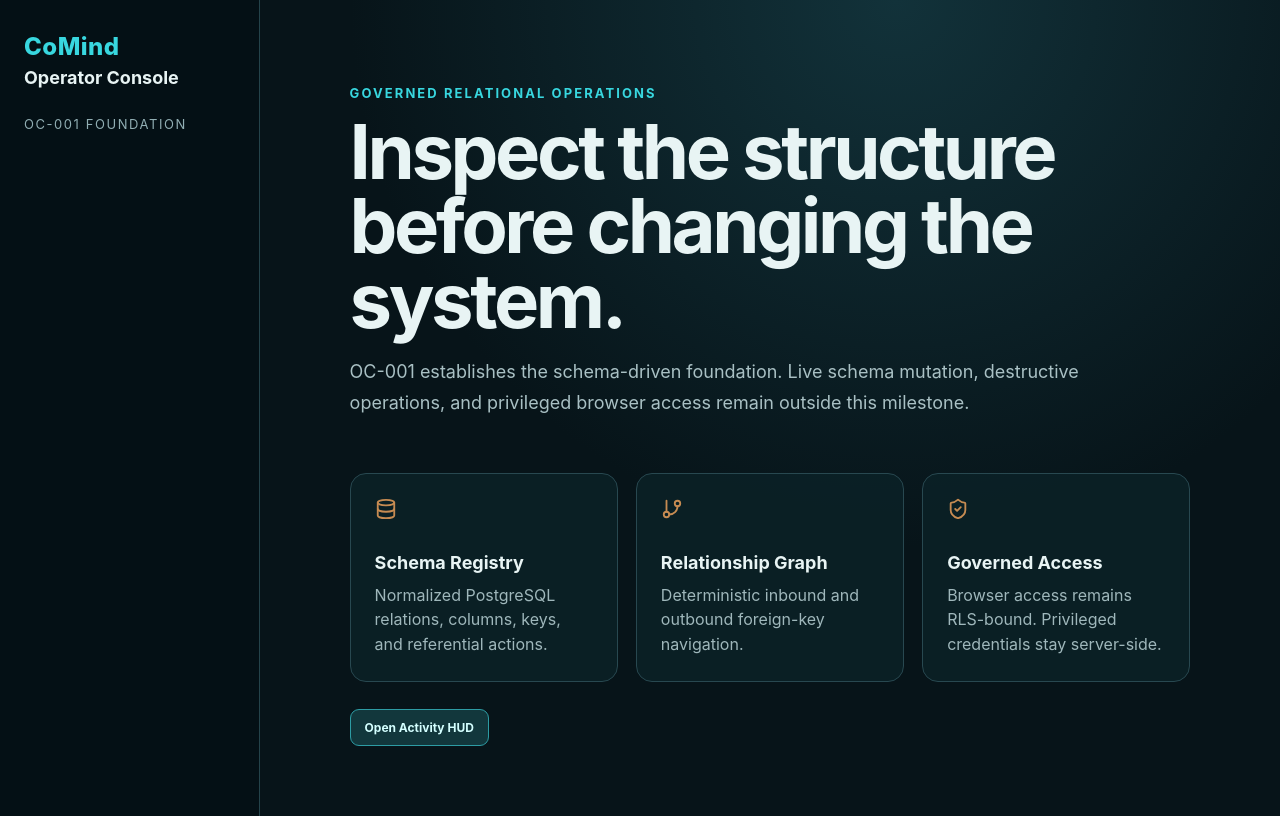
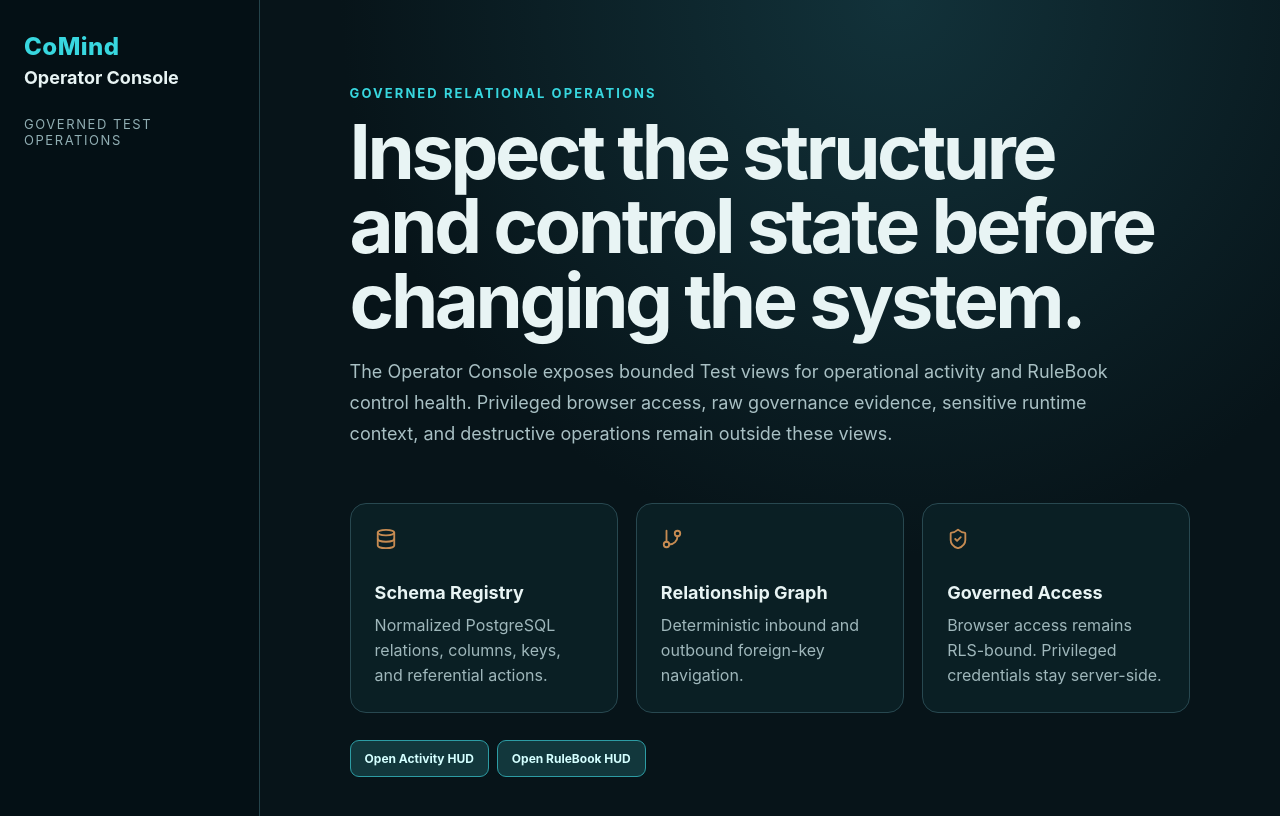
Before and after one commit to jlhogarth/CoMind, a Next.js app in the folder apps/operator-console/: page / in a window 1280 px wide. Shown: the top 816 px of the page. Built offline with nearby package versions, Linux system fonts and the light colour scheme.

Commit message:
DRULE-002: link RuleBook HUD from operator overview

```diff
--- a/apps/operator-console/src/app/page.tsx
+++ b/apps/operator-console/src/app/page.tsx
@@ -24,14 +24,14 @@ export default function Home() {
       <aside className="sidebar">
         <div className="brand">CoMind</div>
         <div className="product">Operator Console</div>
-        <div className="status">OC-001 foundation</div>
+        <div className="status">Governed Test operations</div>
       </aside>
       <section className="content">
         <p className="eyebrow">Governed relational operations</p>
-        <h1>Inspect the structure before changing the system.</h1>
+        <h1>Inspect the structure and control state before changing the system.</h1>
         <p className="lede">
-          OC-001 establishes the schema-driven foundation. Live schema mutation, destructive operations,
-          and privileged browser access remain outside this milestone.
+          The Operator Console exposes bounded Test views for operational activity and RuleBook control health.
+          Privileged browser access, raw governance evidence, sensitive runtime context, and destructive operations remain outside these views.
         </p>
         <div className="cards">
           {foundations.map(({ title, detail, icon: Icon }) => (
@@ -42,7 +42,10 @@ export default function Home() {
             </article>
           ))}
         </div>
-        <a className="activity-launch" href="/activity">Open Activity HUD</a>
+        <div className="hud-heading-actions">
+          <a className="activity-launch" href="/activity">Open Activity HUD</a>
+          <a className="activity-launch" href="/rulebook">Open RuleBook HUD</a>
+        </div>
       </section>
     </main>
   );
```
